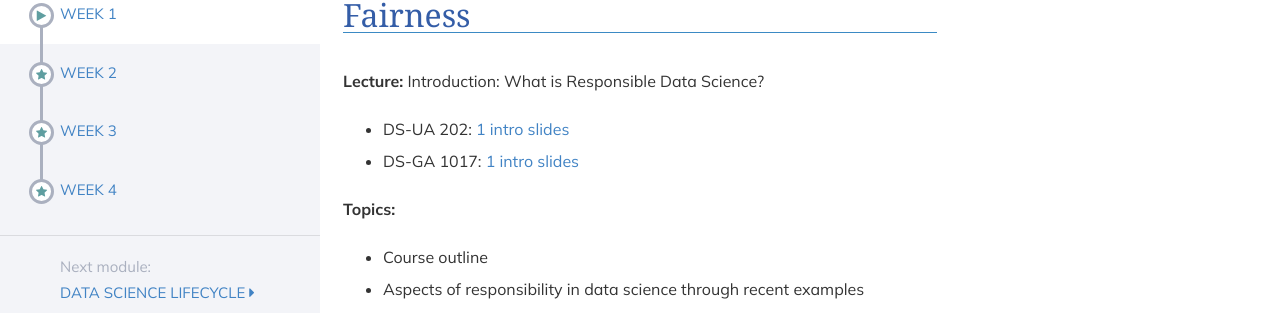
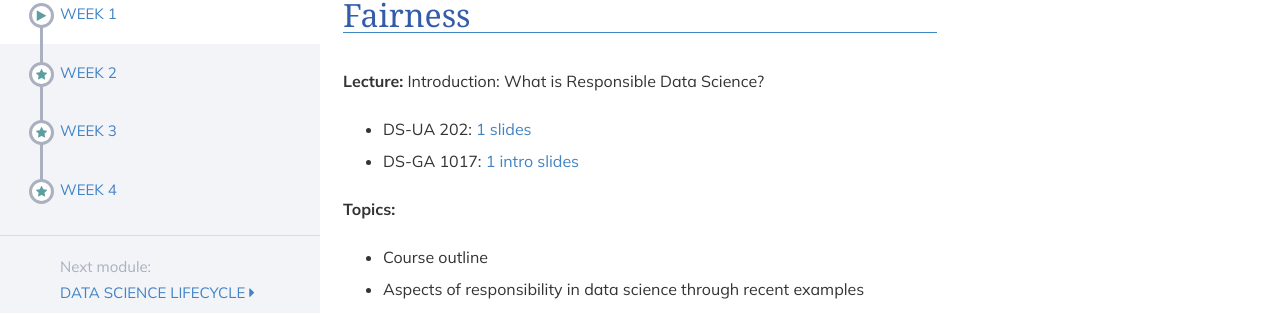
Before and after one commit to DataResponsibly/rds24, a Jekyll site: the page built from modules/fairness/_posts/2000-01-01-week1.md, in a window 1280 px wide. Shown: the part 145-458 px from the top of the page. Built offline with Jekyll 4.4.1, drawn with Linux system fonts in a browser that asks for light colours; nearby versions of some CDN libraries.

Commit message:
Update 2000-01-01-week1.md

```diff
--- a/modules/fairness/_posts/2000-01-01-week1.md
+++ b/modules/fairness/_posts/2000-01-01-week1.md
@@ -6,7 +6,7 @@ title: Week 1
 
 **Lecture:** Introduction: What is Responsible Data Science?
 
-* DS-UA 202: [1 intro slides](../../../assets/1_intro_202.pdf)
+* DS-UA 202: [1 slides](../../../assets/1_intro_202.pdf)
 * DS-GA 1017: [1 intro slides](../../../assets/1_Intro_1017.pdf)
 
 **Topics:**
```
